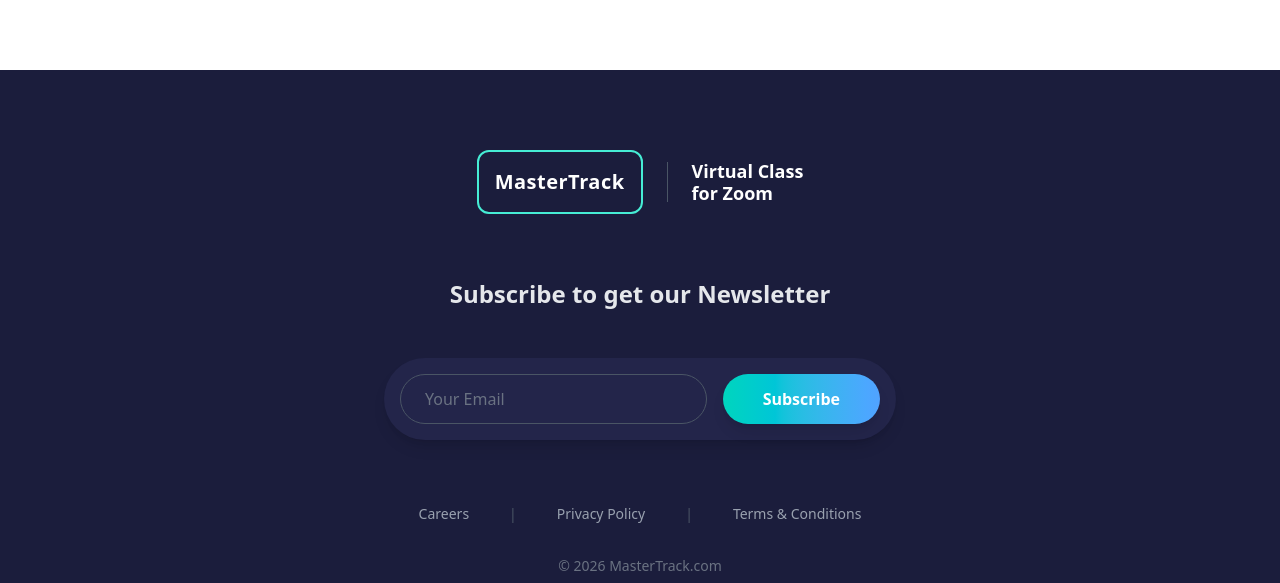
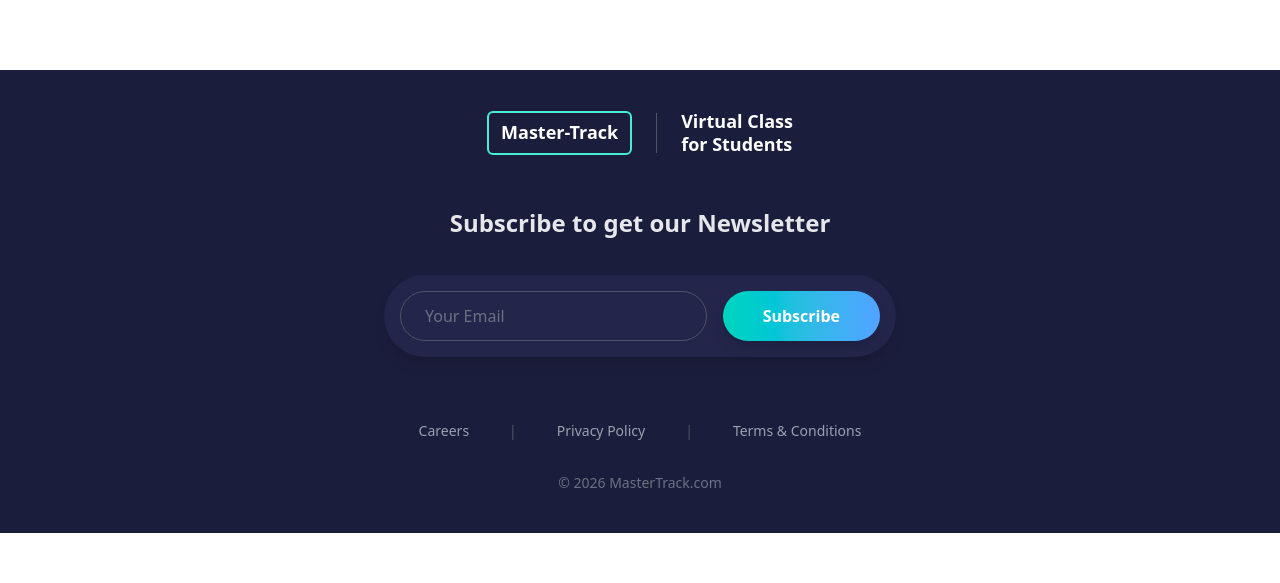
Before and after one commit to RaviGahire/lms-app, a React (Vite) app in the folder front-end/: page / in a window 1280 px wide. Shown: the part 3514-4097 px from the top of the page. After the commit the page ends 4047 px from the top, so only its background shows below. Built offline with nearby package versions, Linux system fonts and the light colour scheme; no server answers.

Commit message:
style: update Footer component layout and styling for improved aesthetics and readability

```diff
--- a/front-end/src/components/Common/Footer.jsx
+++ b/front-end/src/components/Common/Footer.jsx
@@ -11,27 +11,22 @@ export const Footer = () => {
     };
 
     return (
-        <footer className="w-full py-20 bg-[#1B1D3C] text-gray-300">
-            {/* TOP LOGO + TEXT */}
-            <div className="flex flex-col items-center justify-center text-center gap-6 px-4">
-
-                <div className="flex items-center gap-6">
+        <footer className="w-full py-10 bg-[#1B1D3C] text-gray-300">
+            <div className="flex flex-col items-center justify-center text-center gap-3 px-4">
+                    <div className="flex items-center gap-6">
                     {/* Logo */}
                     <div className="flex items-center gap-3">
-                        <div className="border-2 border-teal-300 p-3 md:p-4 rounded-xl">
-                            <span className="text-white font-bold text-lg md:text-xl tracking-wide">
-                                MasterTrack
+                        <div className="border-2 border-teal-300 hover:border-linear-to transition-all duration-150 cursor-pointer px-3 py-2 rounded-md">
+                            <span className="text-white font-semibold text-base md:text-lg leading-tight">
+                                Master-Track
                             </span>
                         </div>
                     </div>
-
-                    {/* Vertical Divider */}
-                    <div className="w-px h-10 bg-gray-600"></div>
-
+                       <div className="w-px h-10 bg-gray-600"></div>
                     {/* Right Text */}
                     <div className="text-left">
                         <p className="text-white font-semibold text-base md:text-lg leading-tight">Virtual Class</p>
-                        <p className="text-white font-semibold text-base md:text-lg leading-tight">for Zoom</p>
+                        <p className="text-white font-semibold text-base md:text-lg leading-tight">for Students</p>
                     </div>
                 </div>
 
```
